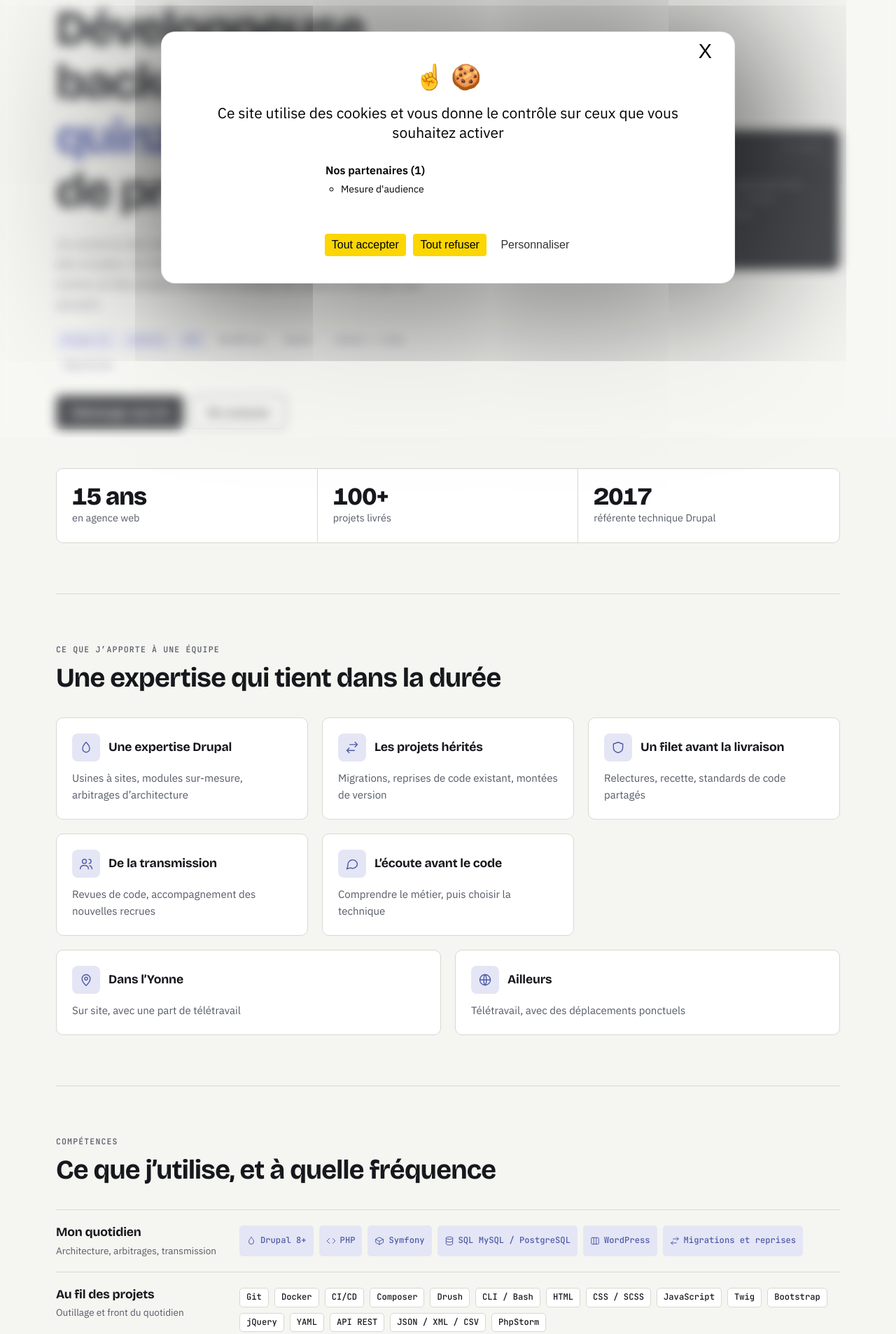
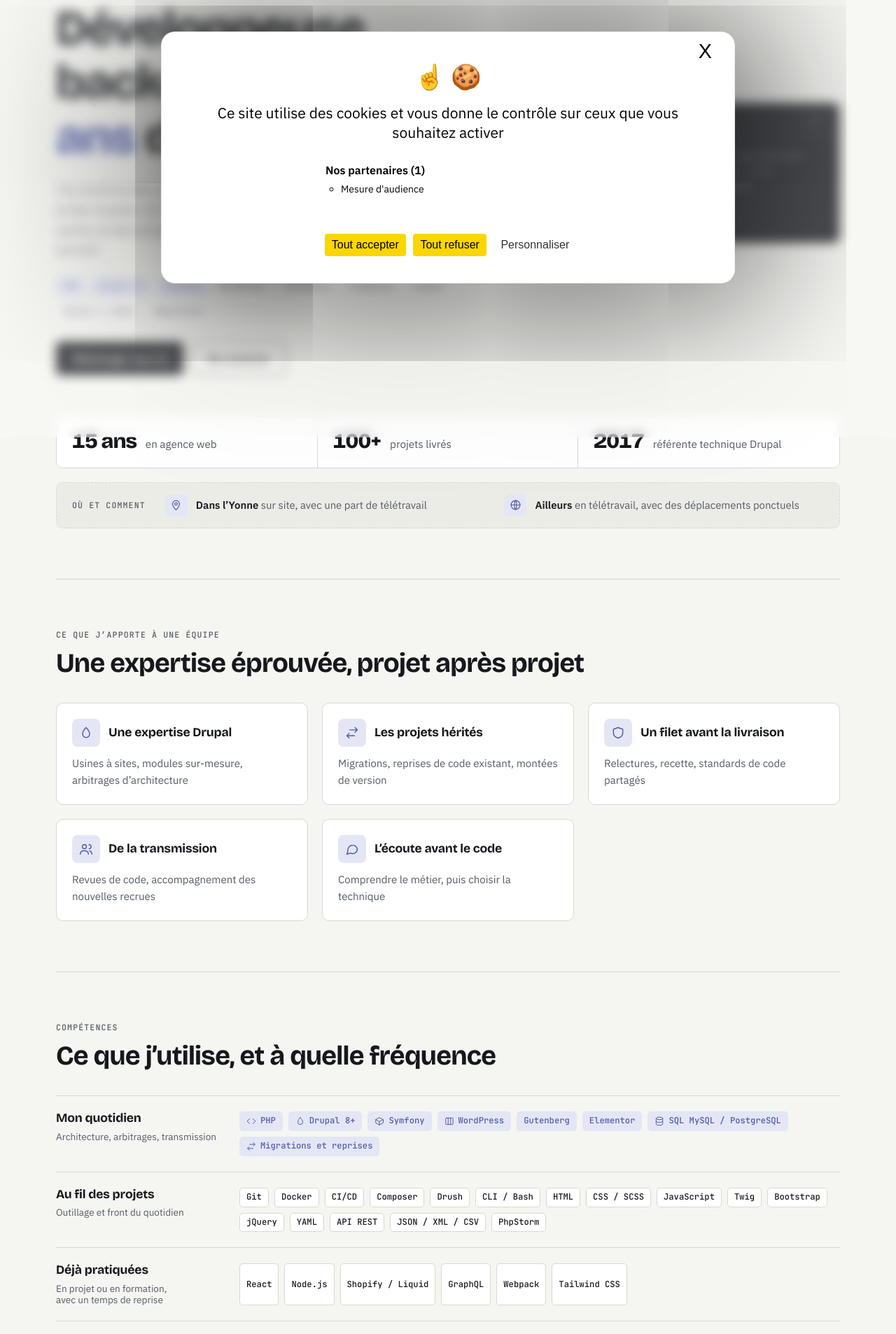
Before and after one commit to mmagny89/mmagny, a plain HTML site: page site/index.html in a window 1280 px wide. Shown: the part 175-2081 px from the top of the page at 70% size. Drawn offline with nearby package versions, Linux system fonts and the light colour scheme.

Commit message:
feat(site): affiner les textes, l'ordre des technologies et le bandeau de localisation

```diff
--- a/site/assets/css/site.css
+++ b/site/assets/css/site.css
@@ -85,11 +85,10 @@ nav a[aria-current="page"]{color:var(--fg);background:var(--surface2)}
 .avail::before{content:"";width:8px;height:8px;border-radius:50%;background:var(--ok);box-shadow:0 0 0 4px color-mix(in srgb,var(--ok) 25%,transparent)}
 .hero .tags{margin-block:24px 28px}
 @media(max-width:860px){.hero{grid-template-columns:1fr;gap:32px;padding-block:40px 40px}}
-.facts{display:grid;grid-template-columns:repeat(3,1fr);border:1px solid var(--line);border-radius:10px;background:var(--surface);overflow:hidden;margin-bottom:72px}
-.facts div{padding:22px;border-right:1px solid var(--line)}
+.facts{display:grid;grid-template-columns:repeat(3,1fr);border:1px solid var(--line);border-radius:10px;background:var(--surface);overflow:hidden;margin-bottom:20px}
+.facts div{padding:22px;border-right:1px solid var(--line);color:var(--muted);font-size:.95rem}
 .facts div:last-child{border:0}
-.facts b{display:block;font:800 2.2rem/1 var(--f-display);letter-spacing:-.03em;font-variant-numeric:tabular-nums}
-.facts span{color:var(--muted);font-size:.9rem}
+.facts b{font:800 1.9rem/1 var(--f-display);letter-spacing:-.03em;font-variant-numeric:tabular-nums;color:var(--fg);margin-right:.3em}
 @media(max-width:620px){.facts{grid-template-columns:1fr}.facts div{border-right:0;border-bottom:1px solid var(--line)}.facts div:last-child{border:0}}
 
 .grid2,.grid3,.grid4{display:grid;gap:20px}
@@ -223,3 +222,12 @@ section[id]{scroll-margin-top:5rem}
 .view{display:block}
 a.more{min-height:44px}
 footer a{display:inline-flex;align-items:center;min-height:44px}
+
+
+.where{display:grid;grid-template-columns:auto 1fr 1fr;gap:12px 28px;align-items:center;padding:16px 22px;margin-bottom:72px;border:1px dashed var(--line);border-radius:10px;background:var(--surface2)}
+.where-item{display:flex;align-items:center;gap:12px;min-width:0}
+.where-item p{color:var(--muted);font-size:.93rem}
+.where-item b{color:var(--fg);font-weight:600}
+.term .tb button{display:inline-grid;place-items:center;min-width:44px}
+.term .tb button .ic{width:16px;height:16px}
+@media(max-width:860px){.where{grid-template-columns:1fr}}
--- a/site/assets/js/competences.js
+++ b/site/assets/js/competences.js
@@ -18,12 +18,12 @@ const mentionne = motif => p => motif.test(texteRealise(p));
 
 const COMPETENCES = {
     techniques: [
+        { nom: "PHP", icon: "fa-brands fa-php", depuis: 2011,
+          detail: "Du legacy aux versions actuelles, typage strict et analyse statique.",
+          preuve: aStack("PHP"), vedettes: ["polytechnique", "unml", "quartiers-plus"] },
         { nom: "Drupal", icon: "fa-brands fa-drupal", depuis: 2011,
           detail: "Drupal 7 puis référente Drupal 8+ : modules et thèmes sur-mesure, usines à sites.",
           preuve: p => p.tech === "drupal", vedettes: ["polytechnique", "ip-paris", "chu-grenoble"] },
-        { nom: "PHP", icon: "fa-brands fa-php", depuis: 2011,
-          detail: "Du legacy aux versions actuelles, typage strict et analyse statique.",
-          preuve: aStack("PHP"), vedettes: ["polytechnique", "unml", "quartiers-plus"] },
         { nom: "Symfony", icon: "fa-brands fa-symfony", depuis: 2017,
           detail: "Applications métier et Doctrine ; certifiée. Socle de mes projets personnels.",
           preuve: p => p.tech === "symfony" || aStack("Symfony")(p), vedettes: ["quartiers-plus"], perso: "Symfony" },
--- a/site/assets/js/home.js
+++ b/site/assets/js/home.js
@@ -67,12 +67,12 @@ showSnip();
 $('#snipnext').onclick=()=>{si=(si+1)%SNIPS.length;showSnip()};
 
 /* ───── Accueil ───── */
-$('#facts').innerHTML=`<div><b>15 ans</b><span>en agence web</span></div><div><b>100+</b><span>projets livrés</span></div><div><b>2017</b><span>référente technique Drupal</span></div>`;
+$('#facts').innerHTML=`<div><b>15 ans</b> en agence web</div><div><b>100+</b> projets livrés</div><div><b>2017</b> référente technique Drupal</div>`;
 $('#allp').innerHTML=`Explorer les ${nbP} projets ${svg('arrow')}`;
 const APPORTS=[['drop','Une expertise Drupal','Usines à sites, modules sur-mesure, arbitrages d’architecture'],['move','Les projets hérités','Migrations, reprises de code existant, montées de version'],['shield','Un filet avant la livraison','Relectures, recette, standards de code partagés'],['users','De la transmission','Revues de code, accompagnement des nouvelles recrues'],['chat','L’écoute avant le code','Comprendre le métier, puis choisir la technique']];
 $('#apports').innerHTML=APPORTS.map(a=>`<div class="card"><div class="top"><span class="tile">${svg(a[0])}</span><h3>${a[1]}</h3></div><p>${a[2]}</p></div>`).join('');
 const L={
-resp:[['Référente Drupal 8+','une vingtaine de sites institutionnels livrés et maintenus : modules et thèmes sur-mesure, usines à sites'],['Développement et support WordPress','Gutenberg, Elementor, Genesis, thèmes enfants, extranets métier, API'],['Développement et support Symfony','applications sur-mesure, reprise de projets existants'],['Relectures techniques des cahiers fonctionnels','faisabilité, coût réel, alertes avant chiffrage'],['Recettes internes avant livraison','performance, accessibilité, sécurité, conformité au cahier']],
+resp:[['Référente Drupal 8+','une vingtaine de sites institutionnels livrés et maintenus : modules et thèmes sur-mesure, usines à sites'],['Développement et support Symfony','applications sur-mesure, reprise de projets existants'],['Développement et support WordPress','Gutenberg, Elementor, Genesis, thèmes enfants, extranets métier, API'],['Relectures techniques des cahiers fonctionnels','faisabilité, coût réel, alertes avant chiffrage'],['Recettes internes avant livraison','performance, accessibilité, sécurité, conformité au cahier']],
 transv:[['Accompagnement des nouvelles recrues','montée en autonomie, revues de code, transmission des pratiques Drupal'],['Pilote RSE de l’agence','conditions de travail, impact, engagement collectif'],['Culture qualité et sécurité côté serveur','standards de code, mises à jour, veille sur les failles'],['Industrialisation du démarrage de projets','socle Docker, conventions d’infrastructure et outillage communs à Symfony, Drupal et WordPress']],
 fs1:[['Joomla, WordPress, Drupal 7, CodeIgniter','sites vitrines, boutiques, applications métier'],['Intégration et theming','maquettes converties en thèmes, responsive, compatibilité navigateurs'],['Support client et maintenance','correctifs, évolutions, montées de version']],
 fs2:[['Recueil des besoins','traduire une demande métier en spécifications tenables'],['Gestion de projet et cadrage','planning, arbitrages de périmètre, points d’avancement'],['Formation des clients','prise en main de l’administration, documentation, autonomie']],
--- a/site/assets/js/icons.js
+++ b/site/assets/js/icons.js
@@ -58,6 +58,7 @@ repeat:'<path d="m17 2 4 4-4 4M3 11V9a3 3 0 0 1 3-3h15M7 22l-4-4 4-4M21 13v2a3 3
 hammer:'<path d="m15 12-8.500 8.500a2.100 2.100 0 0 1-3-3L12 9M17.600 15 21 11.600a2 2 0 0 0 0-2.800l-1.500-1.500M13 7l4-4 4 4-4 4z"/>',
 github:'<path d="M9 19c-4 1.500-4-2-6-2.500M15 22v-3.500c0-1 .1-1.500-.5-2 3-.3 6-1.500 6-6.500a5 5 0 0 0-1.300-3.500 4.600 4.600 0 0 0-.1-3.500s-1.100-.4-3.600 1.300a12 12 0 0 0-6.400 0C6.600 2.600 5.500 3 5.500 3a4.600 4.600 0 0 0-.1 3.500A5 5 0 0 0 4 10c0 5 3 6.200 6 6.500-.6.500-.6 1.200-.5 2V22"/>',
 anchor:'<circle cx="12" cy="5" r="2.500"/><path d="M12 7.500V21M5 12H3a9 9 0 0 0 18 0h-2M8 12h8"/>',
+reload:'<path d="M21 12a9 9 0 1 1-3-6.7L21 8M21 3v5h-5"/>',
 ext:'<path d="M14 4h6v6M20 4l-9 9M18 14v5a1 1 0 0 1-1 1H5a1 1 0 0 1-1-1V7a1 1 0 0 1 1-1h5"/>',
 arrow:'<path d="M5 12h14M13 6l6 6-6 6"/>',
 check:'<path d="m5 12 5 5L20 7"/>',
@@ -68,7 +69,7 @@ const fa=c=>svg(FA[(c||'').replace(/^fa-(solid |brands )?/,'').replace(/^fa-/,''
 const t=s=>(s||'').replace(/\s*\.\s*$/,'');
 const esc=s=>String(s).replace(/&/g,'&amp;').replace(/</g,'&lt;').replace(/>/g,'&gt;');
 const DOM={enseignement:['Enseignement','grad'],sante:['Santé','hospital'],recherche:['Recherche','flask'],institutions:['Institutions','landmark'],collectivites:['Collectivités','building'],logement_social:['Logement social','house'],associatif:['Associatif','users'],industrie:['Industrie','factory'],application_metier:['Application métier','gears'],restauration:['Restauration','utensils']};
-const TECH={drupal:['Drupal','drop'],wordpress:['WordPress','table'],symfony:['Symfony','cubes']};
+const TECH={drupal:['Drupal','drop'],symfony:['Symfony','cubes'],wordpress:['WordPress','table']};
 const FMT={usine:'Usine à sites',intranet:'Intranet',carriere:'Carrières'};
 const $=s=>document.querySelector(s);
 
--- a/site/assets/js/personal-projects.js
+++ b/site/assets/js/personal-projects.js
@@ -43,7 +43,7 @@ const PERSONAL_PROJECTS = [
     {
         id:    "chauffage",
         title: "Chauffage",
-        desc:  "Dit quand chauffer et quand couper le chauffage d'un foyer sur quinze jours, à partir de relevés de température chauffage éteint, des prévisions Open-Meteo et des températures visées.",
+        desc:  "Dit quand chauffer et quand couper le chauffage d'un foyer sur 15 jours, à partir de relevés de température chauffage éteint, des prévisions Open-Meteo et des températures visées.",
         stack: ["Symfony", "PostgreSQL", "FrankenPHP", "Tailwind CSS"],
         status: "production",
         url:   "https://github.com/mmagny89/chauffage",
--- a/site/index.html
+++ b/site/index.html
@@ -74,7 +74,7 @@
     <meta charset="utf-8"/>
     <meta name="viewport" content="width=device-width, initial-scale=1"/>
 
-    <title>Mylène Magny · Développeur Back-End (PHP/Drupal/WordPress/Symfony)</title>
+    <title>Mylène Magny · Développeur Back-End (PHP/Drupal/Symfony/WordPress)</title>
 
     <meta name="description"
           content="Développeur back-end PHP, Drupal, WordPress et Symfony, 15 ans en agence. Ouverte aux opportunités : je cherche une équipe où l&#39;humain passe avant, et des projets menés au contact de leurs utilisateurs."/>
@@ -85,7 +85,7 @@
          LinkedIn, Facebook, Slack et, à défaut de `twitter:image`, par X. -->
     <meta property="og:site_name" content="Mylène Magny">
     <meta property="og:locale" content="fr_FR">
-    <meta property="og:title" content="Mylène Magny · Développeur Back-End (PHP/Drupal/WordPress/Symfony)">
+    <meta property="og:title" content="Mylène Magny · Développeur Back-End (PHP/Drupal/Symfony/WordPress)">
     <meta property="og:description"
           content="15 ans de back-end PHP, Drupal, WordPress et Symfony. Ouverte aux opportunités : une équipe où l&#39;humain passe avant, et des projets menés au contact de leurs utilisateurs.">
     <meta property="og:type" content="website">
@@ -98,7 +98,7 @@
           content="Mylène Magny, développeur web back-end : Drupal, Symfony, WordPress, PHP, Docker.">
 
     <meta name="twitter:card" content="summary_large_image">
-    <meta name="twitter:title" content="Mylène Magny · Développeur Back-End (PHP/Drupal/WordPress/Symfony)">
+    <meta name="twitter:title" content="Mylène Magny · Développeur Back-End (PHP/Drupal/Symfony/WordPress)">
     <meta name="twitter:description"
           content="15 ans de back-end PHP, Drupal, WordPress et Symfony. Ouverte aux opportunités : une équipe où l&#39;humain passe avant, et des projets menés au contact de leurs utilisateurs.">
     <meta name="twitter:image" content="https://mmagny.fr/assets/img/og-image.png">
@@ -160,42 +160,43 @@
 <div class="hero">
     <div>
       <p class="avail">Ouverte aux opportunités, Yonne ou télétravail</p>
-      <h1>Développeuse back-end PHP, <em>quinze ans</em> de production</h1>
-      <p class="lead" style="margin-top:22px">Je construis des sites qui durent, pour des institutions, des universités et des musées. Je cherche aujourd’hui une équipe qui met l’humain au centre, et des projets menés au contact de celles et ceux qui s’en servent.</p>
-      <div class="tags"><span class="chip php">Drupal 8+</span><span class="chip php">Symfony</span><span class="chip php">PHP</span><span class="chip">WordPress</span><span class="chip">Docker</span><span class="chip">Usines à sites</span><span class="chip">Migrations</span></div>
+      <h1>Développeuse back-end PHP, <em>15 ans</em> de production</h1>
+      <p class="lead" style="margin-top:22px">J’ai construit des sites qui ont duré, pour des institutions, des universités et des musées. Je cherche aujourd’hui une équipe qui met l’humain au centre, et des projets menés au contact de celles et ceux qui s’en servent.</p>
+      <div class="tags"><span class="chip php">PHP</span><span class="chip php">Drupal 8+</span><span class="chip php">Symfony</span><span class="chip">WordPress</span><span class="chip">Gutenberg</span><span class="chip">Elementor</span><span class="chip">Docker</span><span class="chip">Usines à sites</span><span class="chip">Migrations</span></div>
       <div class="actions"><a class="btn solid" href="./assets/cv/mylene-magny-cv.pdf" download="CV-Mylene-Magny.pdf">Télécharger mon CV</a><a class="btn" href="#contact">Me contacter</a></div>
     </div>
     <div class="term" role="group" aria-label="Extrait de code, change à chaque chargement">
-      <div class="tb"><b></b><b></b><b></b><span id="snipname"></span><button type="button" id="snipnext" aria-label="Autre extrait">Un autre</button></div>
+      <div class="tb"><b></b><b></b><b></b><span id="snipname"></span><button type="button" id="snipnext" aria-label="Afficher un autre extrait"><svg class="ic" data-i="reload"></svg></button></div>
       <pre id="snip" tabindex="0"></pre>
     </div>
   </div>
   <div class="facts" id="facts"></div>
+  <div class="where" role="group" aria-label="Où et comment">
+    <span class="label">Où et comment</span>
+    <div class="where-item"><span class="tile sm" data-ic="map"></span><p><b>Dans l’Yonne</b> sur site, avec une part de télétravail</p></div>
+    <div class="where-item"><span class="tile sm" data-ic="globe"></span><p><b>Ailleurs</b> en télétravail, avec des déplacements ponctuels</p></div>
+  </div>
 
   <section id="apport">
-    <div class="head"><span class="label">Ce que j’apporte à une équipe</span><h2>Une expertise qui tient dans la durée</h2></div>
+    <div class="head"><span class="label">Ce que j’apporte à une équipe</span><h2>Une expertise éprouvée, projet après projet</h2></div>
     <div class="grid3" id="apports"></div>
-    <div class="grid2" style="margin-top:20px">
-      <div class="card"><div class="top"><span class="tile" data-ic="map"></span><h3>Dans l’Yonne</h3></div><p>Sur site, avec une part de télétravail</p></div>
-      <div class="card"><div class="top"><span class="tile" data-ic="globe"></span><h3>Ailleurs</h3></div><p>Télétravail, avec des déplacements ponctuels</p></div>
-    </div>
   </section>
 
   <section id="competences">
     <div class="head"><span class="label">Compétences</span><h2>Ce que j’utilise, et à quelle fréquence</h2></div>
     <div>
       <div class="lvl"><h3>Mon quotidien<span class="label">Architecture, arbitrages, transmission</span></h3><div class="tags">
-        <span class="chip php"><svg class="ic" data-i="drop"></svg>Drupal 8+</span><span class="chip php"><svg class="ic" data-i="code"></svg>PHP</span><span class="chip php"><svg class="ic" data-i="cubes"></svg>Symfony</span><span class="chip php"><svg class="ic" data-i="db"></svg>SQL MySQL / PostgreSQL</span><span class="chip php"><svg class="ic" data-i="table"></svg>WordPress</span><span class="chip php"><svg class="ic" data-i="move"></svg>Migrations et reprises</span></div></div>
+        <span class="chip php"><svg class="ic" data-i="code"></svg>PHP</span><span class="chip php"><svg class="ic" data-i="drop"></svg>Drupal 8+</span><span class="chip php"><svg class="ic" data-i="cubes"></svg>Symfony</span><span class="chip php"><svg class="ic" data-i="table"></svg>WordPress</span><span class="chip php">Gutenberg</span><span class="chip php">Elementor</span><span class="chip php"><svg class="ic" data-i="db"></svg>SQL MySQL / PostgreSQL</span><span class="chip php"><svg class="ic" data-i="move"></svg>Migrations et reprises</span></div></div>
       <div class="lvl"><h3>Au fil des projets<span class="label">Outillage et front du quotidien</span></h3><div class="tags">
         <span class="chip">Git</span><span class="chip">Docker</span><span class="chip">CI/CD</span><span class="chip">Composer</span><span class="chip">Drush</span><span class="chip">CLI / Bash</span><span class="chip">HTML</span><span class="chip">CSS / SCSS</span><span class="chip">JavaScript</span><span class="chip">Twig</span><span class="chip">Bootstrap</span><span class="chip">jQuery</span><span class="chip">YAML</span><span class="chip">API REST</span><span class="chip">JSON / XML / CSV</span><span class="chip">PhpStorm</span></div></div>
-      <div class="lvl"><h3>Déjà croisées<span class="label">En projet ou en formation, avec un temps de reprise</span></h3><div class="tags">
+      <div class="lvl"><h3>Déjà pratiquées<span class="label">En projet ou en formation, avec un temps de reprise</span></h3><div class="tags">
         <span class="chip">React</span><span class="chip">Node.js</span><span class="chip">Shopify / Liquid</span><span class="chip">GraphQL</span><span class="chip">Webpack</span><span class="chip">Tailwind CSS</span></div></div>
     </div>
     <p style="margin-top:24px"><a class="btn" href="./competences.html">Dossier de compétences</a></p>
   </section>
 
   <section id="projets-phares">
-    <div class="head"><span class="label">Projets phares</span><h2>Sept projets, trois frameworks</h2><p class="body">Cliquez sur une carte pour le contexte, le rôle et la stack</p></div>
+    <div class="head"><span class="label">Projets phares</span><h2>7 projets, 3 frameworks</h2><p class="body">Cliquez sur une carte pour le contexte, le rôle et la stack</p></div>
     <div class="grid3" id="featured"></div>
     <div class="actions" style="margin-top:28px"><a class="btn" href="./projets.html" id="allp">Explorer tous les projets</a></div>
     <p class="note" style="margin-top:16px">Projets réalisés dans le cadre de mon poste à l’agence Net.Com</p>
@@ -289,7 +290,7 @@
             <ul>
               <li><svg class="ic" data-i="box"></svg><span>Des agents qui génèrent le socle Docker, les environnements et les contrôles qualité d’un projet Symfony, Drupal ou WordPress</span></li>
               <li><svg class="ic" data-i="book"></svg><span>Des règles d’infrastructure et des skills de standards de code que j’écris et que je maintiens</span></li>
-              <li><svg class="ic" data-i="repeat"></svg><span>Deux générations successives donnent la même arborescence, les mêmes noms, les mêmes ports</span></li>
+              <li><svg class="ic" data-i="repeat"></svg><span>2 générations successives donnent la même arborescence, les mêmes noms, les mêmes ports</span></li>
               <li><svg class="ic" data-i="users"></svg><span>Mes conventions s’appliquent de la même façon sur chaque projet, y compris ceux que je ne démarre pas moi-même</span></li>
             </ul></div>
           <div class="rule"><span class="label">Ce que je ne délègue pas</span>
@@ -319,11 +320,11 @@
   </section>
 
   <section id="recherche">
-    <div class="head"><span class="label">Ma recherche</span><h2>Ce que je cherche, dit franchement</h2><p class="lead">Quatorze ans dans la même agence, sur des projets institutionnels exigeants qui m’ont beaucoup appris. J’en sors en sachant assez précisément ce qui me fait bien travailler</p></div>
+    <div class="head"><span class="label">Ma recherche</span><h2>Ce que je cherche, dit franchement</h2><p class="lead">14 ans dans la même agence, sur des projets institutionnels exigeants qui m’ont beaucoup appris. J’en sors en sachant assez précisément ce qui me fait bien travailler</p></div>
     <div class="grid3">
       <div class="card" style="gap:16px"><div class="top"><span class="tile" data-ic="heart"></span><h3>Une entreprise où l’humain passe avant</h3></div>
         <p>En interne, avec les fournisseurs, avec les clients : les mêmes égards. Une équipe qui écoute avant de trancher, qui laisse le temps de faire correctement, et où l’on peut dire qu’on ne sait pas</p>
-        <p>Une structure qui compte la veille dans le temps de travail, et qui souhaite voir ses développeurs expérimentés continuer de progresser. Après quatorze ans, j’ai toujours autant besoin d’apprendre, et mes projets du soir ne devraient pas être le seul endroit où le faire</p>
+        <p>Une structure qui compte la veille dans le temps de travail, et qui souhaite voir ses développeurs expérimentés continuer de progresser. Après 14 ans, j’ai toujours autant besoin d’apprendre, et mes projets du soir ne devraient pas être le seul endroit où le faire</p>
         <p>Je code depuis assez longtemps pour savoir que les projets qui tiennent sont ceux où les gens se parlent</p></div>
       <div class="card" style="gap:16px"><div class="top"><span class="tile" data-ic="users"></span><h3>Travailler au contact des utilisateurs</h3></div>
         <p>En agence au service d’artisans, de PME et d’associations, ou dans le service informatique d’une structure à taille humaine. Ce que je cherche, c’est parler directement aux personnes qui utiliseront ce qu’on livre</p>
@@ -363,7 +364,7 @@
         "@context": "https://schema.org",
         "@type": "Person",
         "name": "Mylène Magny",
-        "jobTitle": "Développeur Web Back-End (Drupal/WordPress/Symfony)",
+        "jobTitle": "Développeur Web Back-End (Drupal/Symfony/WordPress)",
         "url": "https://mmagny.fr/",
         "sameAs": ["https://www.linkedin.com/in/myl%C3%A8ne-magny-26943b146/"]
     }
```
Also changed, not shown: site/competences.html (+1 -1 lines).
